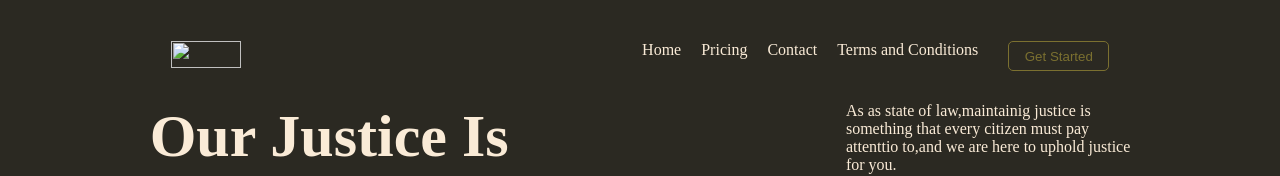
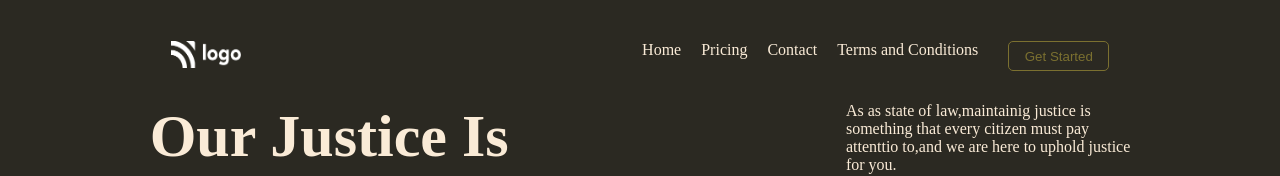
Before and after one commit to Shyam-Pandey/Project_3, a plain HTML site: page index.html in a window 1280 px wide. Shown: the top 176 px of the page. Drawn offline with Linux system fonts and the light colour scheme; the site is published under a folder, as on GitHub Pages, so addresses that start at the root find nothing.

Commit message:
Update index.html

```diff
--- a/index.html
+++ b/index.html
@@ -14,7 +14,7 @@
         <nav>
             <div class="navbar">
                 <div class="logo">
-                    <img src="/Project_3/logo.png" alt="">
+                    <img src="./logo.png" alt="">
                 </div>
                 <div class="nav-content">
                     <ul class="list">
```
